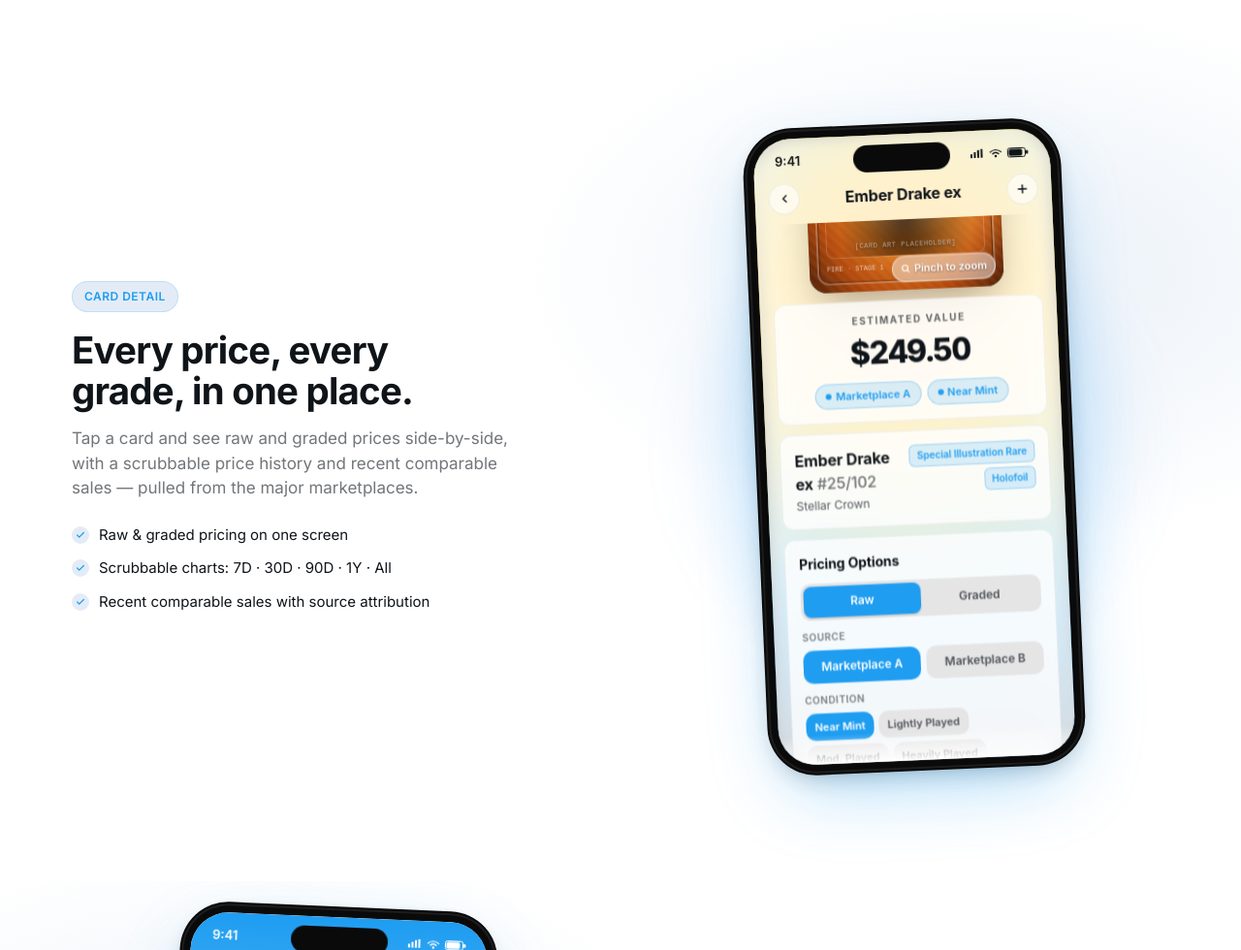
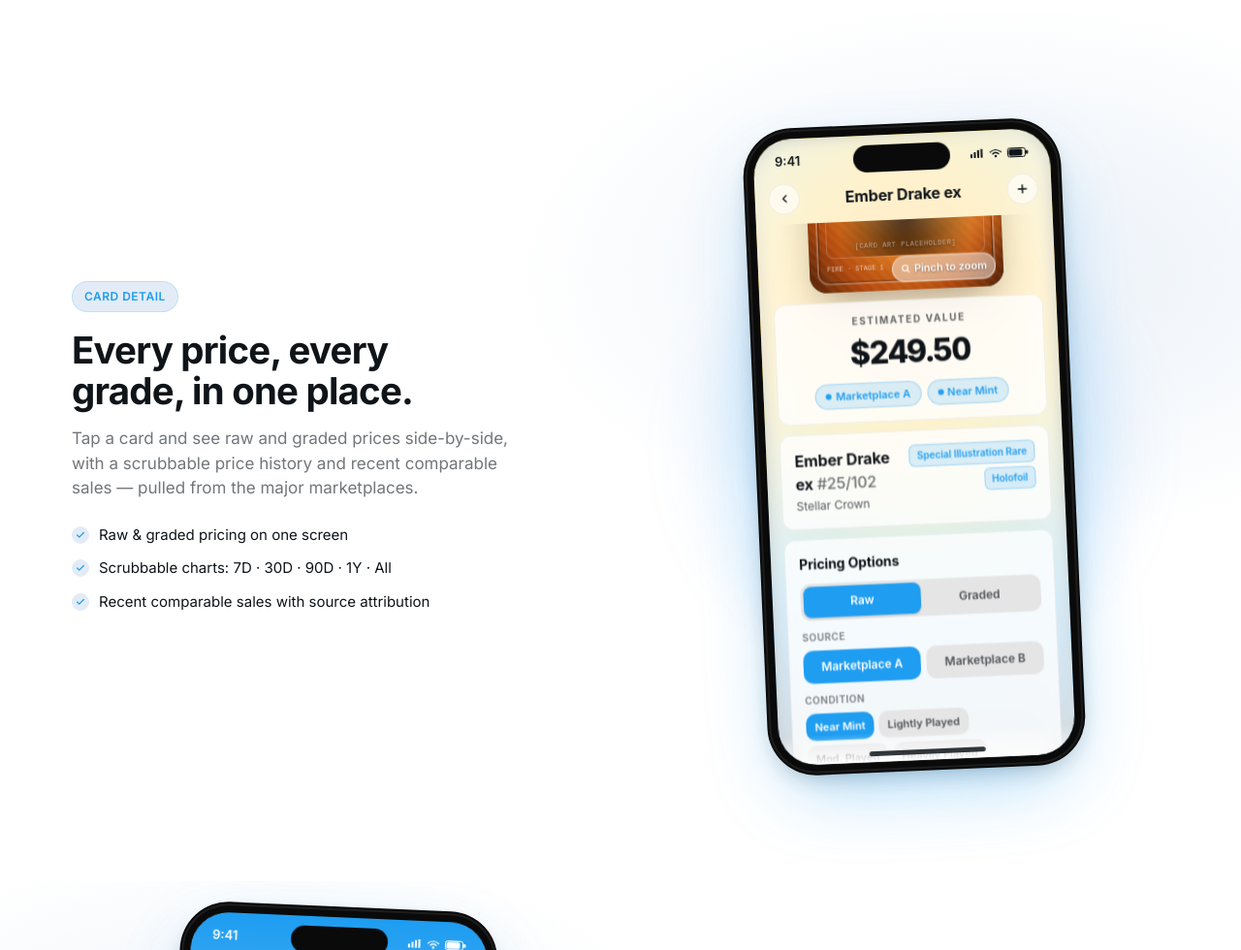
Before and after one commit to blues-ts/rotom-ai-web, a plain HTML site: page index.html in a window 1280 px wide. Shown: the part 1820-2800 px from the top of the page at 97% size. Drawn offline with Linux system fonts and the light colour scheme.

Commit message:
fix design

```diff
--- a/index.html
+++ b/index.html
@@ -372,6 +372,7 @@
                 </div>
               </div>
               <div class="scroll-fade bottom"></div>
+              <div class="home-indicator"></div>
             </div>
           </div>
         </div>
--- a/styles.css
+++ b/styles.css
@@ -375,6 +375,9 @@
   color: #0f1419;
   border-radius: 39px;
   overflow: hidden;
+  clip-path: inset(0 round 39px);
+  isolation: isolate;
+  transform: translateZ(0);
   position: relative;
   display: flex;
   flex-direction: column;
@@ -412,6 +415,19 @@
   position: relative;
   height: 100%;
   overflow: hidden;
+  display: flex;
+  flex-direction: column;
+  border-radius: 39px;
+  clip-path: inset(0 round 39px);
+  isolation: isolate;
+}
+.mock-detail .home-indicator {
+  position: absolute;
+  left: 50%;
+  bottom: 6px;
+  transform: translateX(-50%);
+  margin: 0;
+  z-index: 5;
 }
 .mock-detail .bg-blur {
   position: absolute;
```
